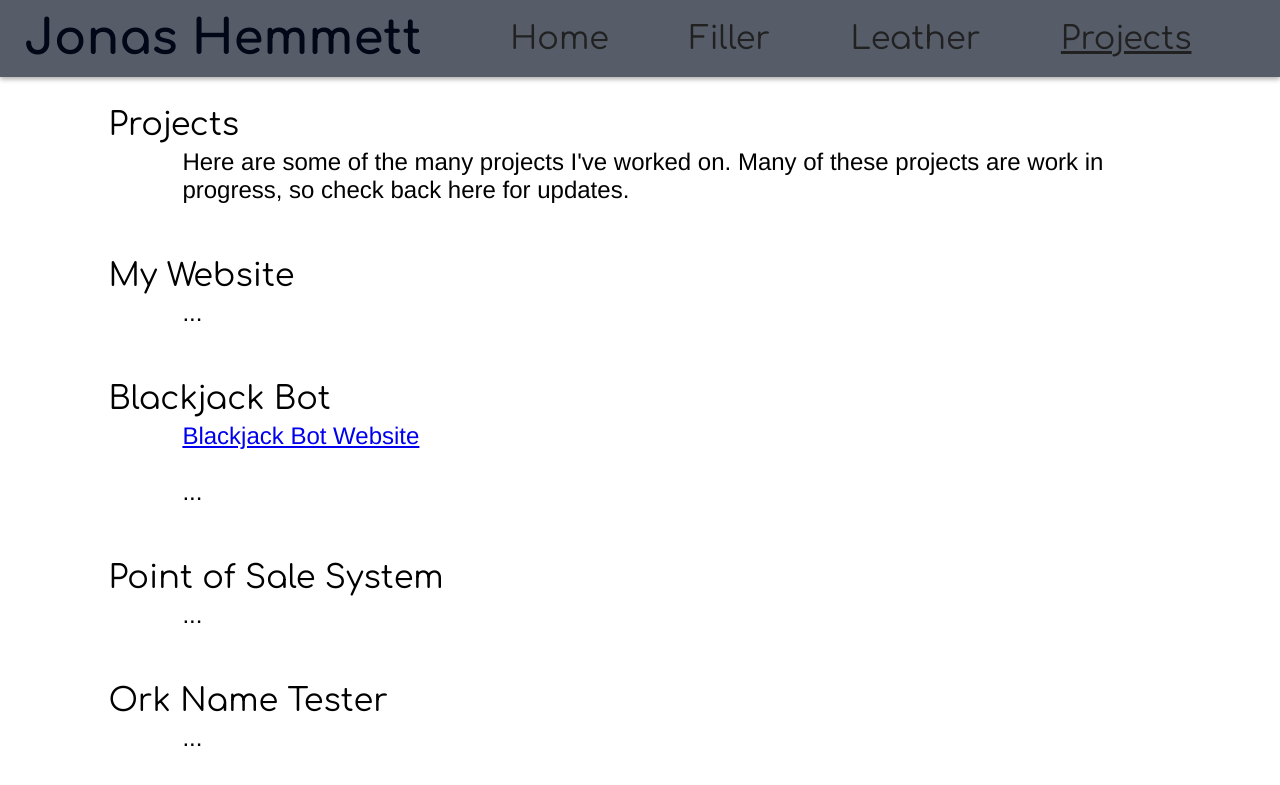
After one commit to jonasgordonhemmett-tech/jonasgordonhemmett-tech.github.io, a PHP site: page /projects.html in a window 1280 px wide. The commit adds this page. Shown: the top 785 px of the page. Run offline with PHP 8.4, Linux system fonts and the light colour scheme.

Commit message:
Projects

```diff
--- a/css/base.css
+++ b/css/base.css
@@ -18,7 +18,7 @@ h1, .ah1{
 }
 
 
-h2{
+h2, h3{
     font-family: 'Comfortaa';
     font-size: 32px;
     font-weight: normal;
@@ -69,7 +69,7 @@ img{
 }
 
 @media (max-width: 500px) {
-    h2{
+    h2, h3{
                 font-size:24px;
 
     }
--- /dev/null
+++ b/css/projects.css
@@ -0,0 +1,10 @@
+@font-face {
+    font-family: 'Comfortaa';
+    src: url('../resources/Comfortaa-VariableFont_wght.ttf') format('truetype');
+}
+
+main{
+    display:flex;
+    flex-direction: column;
+    gap:48px;
+}
--- a/index.html
+++ b/index.html
@@ -24,7 +24,7 @@
             <a href="index.html" class="headerCurrent">Home</a>
             <a>Filler</a>
             <a href="leather.html" >Leather</a>
-            <a>Projects</a>
+            <a href="projects.html" >Projects</a>
 
         </div>
     </header>
--- a/leather.html
+++ b/leather.html
@@ -20,7 +20,7 @@
             <a href="index.html" >Home</a>
             <a>Filler</a>
             <a href="leather.html" class="headerCurrent">Leather</a>
-            <a>Projects</a>
+            <a href="projects.html" >Projects</a>
 
         </div>
     </header>
--- /dev/null
+++ b/projects.html
@@ -0,0 +1,64 @@
+<!DOCTYPE HTML>
+<html lang="en">
+    <head>
+        <meta charset="utf-8">
+        <title>Jonas Hemmett's Site</title>
+        <meta name="author" content="Jonas Hemmett">
+        <meta name="Jonas Hemmett's Site" content="My Site.">
+        <meta name="Jonas Hemmett's Site" content="My Site">
+        <link rel="stylesheet" href="css/base.css">
+        <link rel="stylesheet" href="css/header.css">
+        <link rel="stylesheet" href="css/carousel.css">
+        <link rel="stylesheet" href="css/projects.css">
+
+        <meta name="viewport" content="width=device-width, initial-scale=1">
+
+    </head>
+
+<body>
+      <header>
+        <h1><a href="index.html" class="ah1">Jonas Hemmett</a></h1>
+        <div>
+            <a href="index.html" >Home</a>
+            <a>Filler</a>
+            <a href="leather.html">Leather</a>
+            <a href="projects.html" class="headerCurrent">Projects </a>
+
+        </div>
+    </header>
+        <main>
+            <div>
+                <h2>Projects</h2>
+                <p>
+                    Here are some of the many projects I've worked on. Many of these projects are work in progress, so check back here for updates.
+                </p>
+            </div>
+             <div>
+                <h2>My Website</h2>
+                <p>
+                    ...
+                </p>
+            </div>
+            <div>
+                <h2>Blackjack Bot</h2>
+                <p>
+                    <a href="https://jhemmett.w3.uvm.edu/Blackjack_Bot/">Blackjack Bot Website</a>
+                    <br><br>...
+                </p>
+            </div>
+            <div>
+                <h2>Point of Sale System</h2>
+                <p>
+                    ...
+                </p>
+            </div>
+            <div>
+                <h2>Ork Name Tester</h2>
+                <p>
+                    ...
+                </p>
+            </div>
+
+        </main>
+
+</body>
```
